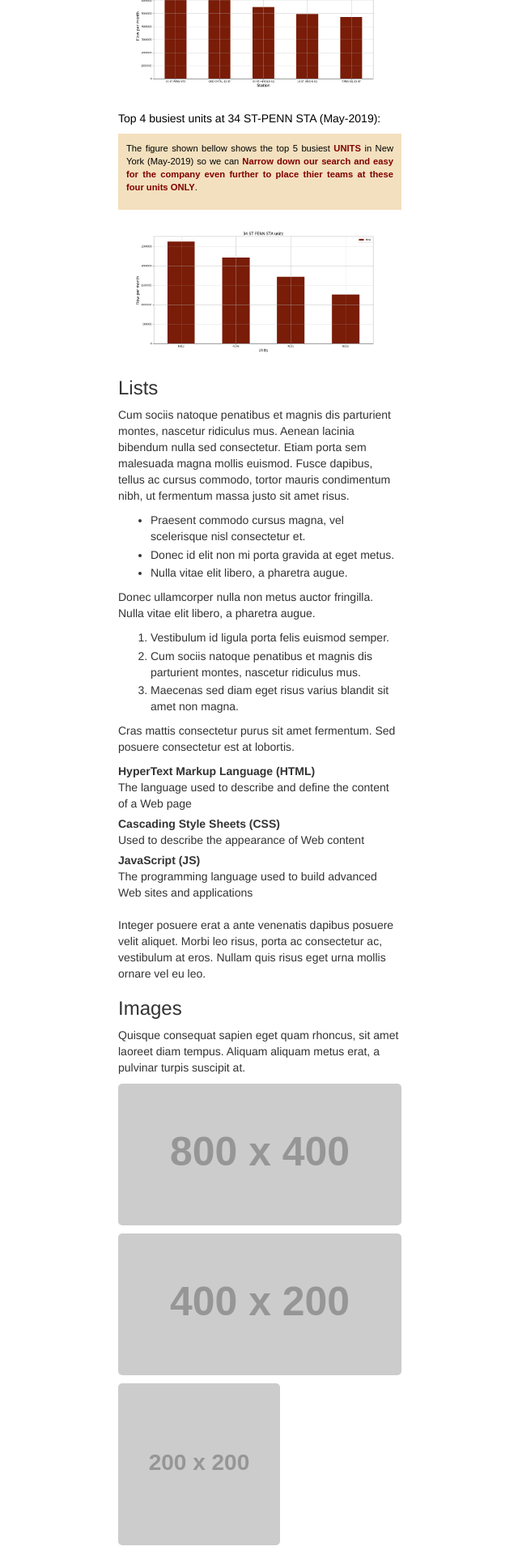
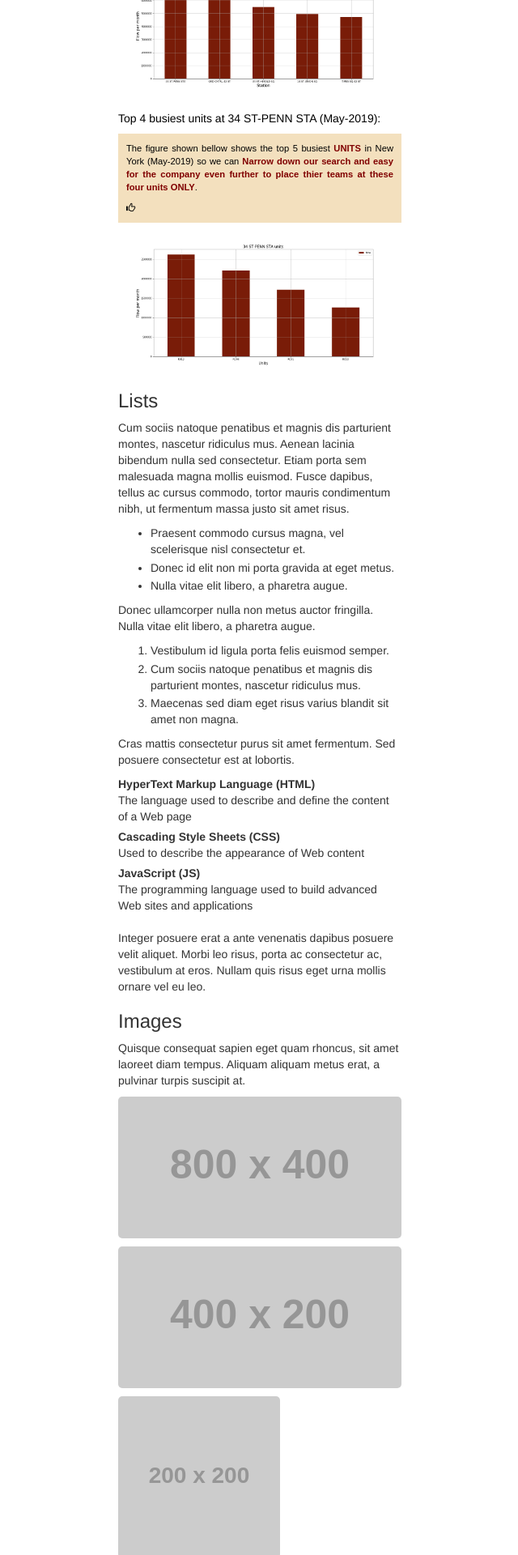
Before and after one commit to alafnan/alafnan.github.io, a Jekyll site: the page built from _posts/2015-01-6-example-content.md, in a window 1280 px wide. Shown: the part 3964-5884 px from the top of the page at 81% size, without its empty margins (319-959 px from the left). Built offline with Jekyll 4.4.1, drawn with Linux system fonts in a browser that asks for light colours.

Commit message:
Update 2015-01-6-example-content.md

```diff
--- a/_posts/2015-01-6-example-content.md
+++ b/_posts/2015-01-6-example-content.md
@@ -100,7 +100,7 @@ Train = Train.drop(['DIVISION', 'TIME', 'DESC', 'ENTRIES', 'EXITS'], 1)
 <h1 style="font-size:1em; color:#000000; margin-top: 2rem; margin-bottom: 1rem;">Top 4 busiest units at 34 ST-PENN STA (May-2019):</h1>
 
 <div style="margin-bottom: 1.2rem; padding: 1rem;   color: #000000;   background-color: #F3E0BE; font-family: Arial, Helvetica, sans-serif; font-size:0.8em;" >
-  <p style="text-align: justify; text-justify: inter-word;"> The figure shown bellow shows the top 5 busiest <strong style="color: Maroon;">UNITS</strong> in New York (May-2019) so we can <strong style="color:Maroon;">Narrow down our search and easy for the company even further to place thier teams at these four units ONLY</strong>. </p></div>
+  <p style="text-align: justify; text-justify: inter-word;"> The figure shown bellow shows the top 5 busiest <strong style="color: Maroon;">UNITS</strong> in New York (May-2019) so we can <strong style="color:Maroon;">Narrow down our search and easy for the company even further to place thier teams at these four units ONLY</strong>. </p> <i class="glyphicon glyphicon-thumbs-up"></i></div>
 ![units]({{ site.url }}/images/units.png)
 
 
```
